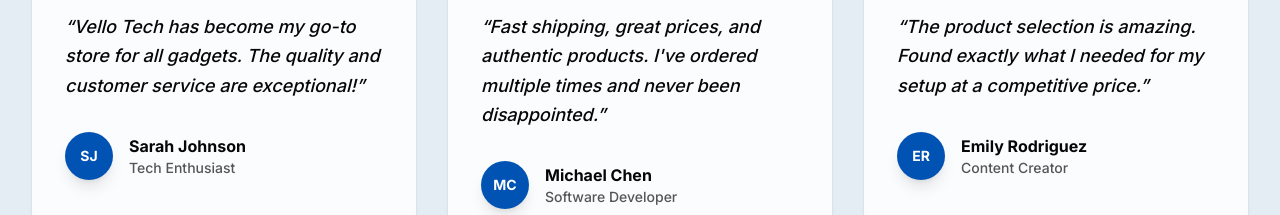
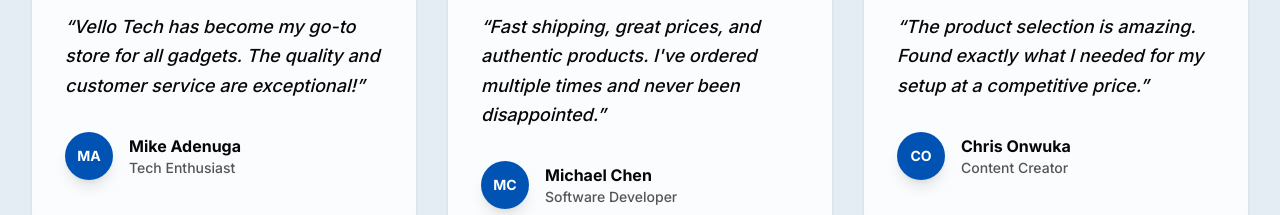
Before and after one commit to 0x3rn/vello-tech, a Next.js app: page / in a window 1280 px wide. Shown: the part 2820-3035 px from the top of the page. Built offline with nearby package versions, Linux system fonts and the light colour scheme; no server answers; the database is empty.

Commit message:
feat: add testimonials component with motion animations

```diff
--- a/components/testimonials.tsx
+++ b/components/testimonials.tsx
@@ -6,11 +6,11 @@
 
 const testimonials = [
   {
-    name: 'Sarah Johnson',
+    name: 'Mike Adenuga',
     role: 'Tech Enthusiast',
     content: "Vello Tech has become my go-to store for all gadgets. The quality and customer service are exceptional!",
     rating: 5,
-    avatar: 'SJ',
+    avatar: 'MA',
   },
   {
     name: 'Michael Chen',
@@ -20,11 +20,11 @@
     avatar: 'MC',
   },
   {
-    name: 'Emily Rodriguez',
+    name: 'Chris Onwuka',
     role: 'Content Creator',
     content: "The product selection is amazing. Found exactly what I needed for my setup at a competitive price.",
     rating: 5,
-    avatar: 'ER',
+    avatar: 'CO',
   },
 ]
 
```
